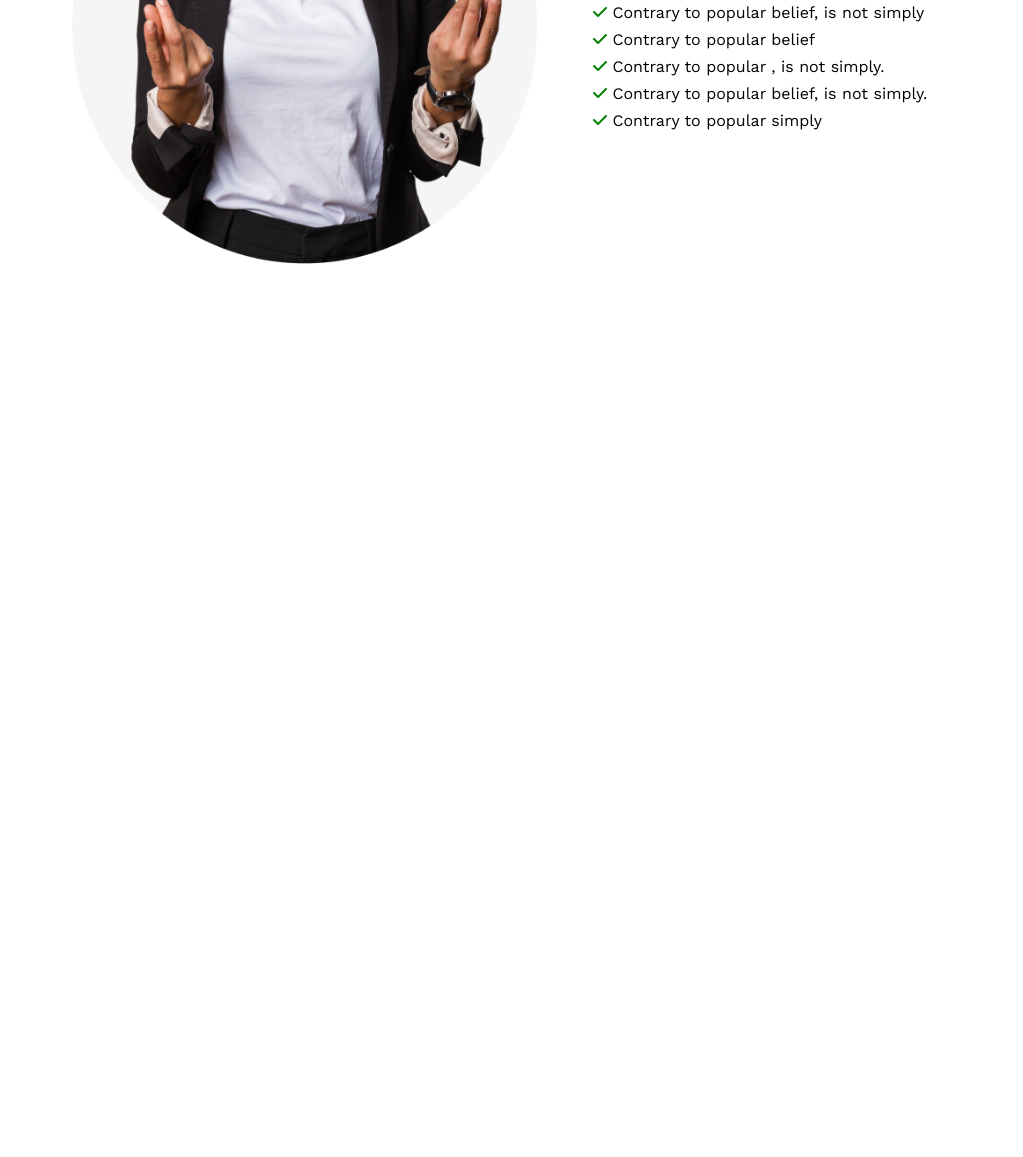
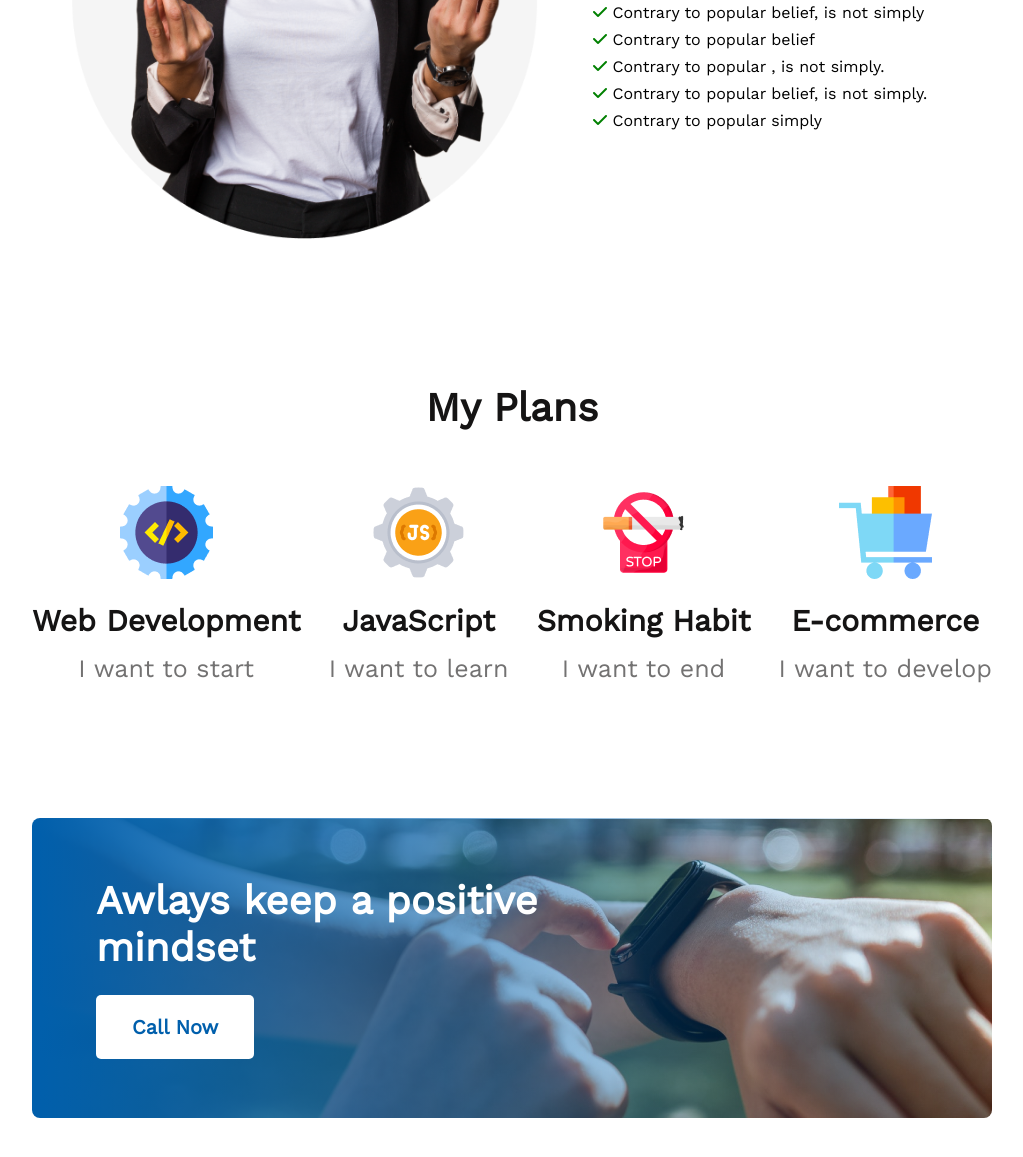
Before and after one commit to tabib-e-alahi/New-year-new-me, a plain HTML site: page index.html in a window 1280 px wide. Shown: the part 1735-2892 px from the top of the page, without its empty margins (128-1151 px from the left). Before the commit the page ends 2079 px from the top, so only its background shows below. Drawn offline with nearby package versions, Linux system fonts and the light colour scheme.

Commit message:
my-plans and mindset sections added

```diff
--- a/index.html
+++ b/index.html
@@ -6,6 +6,8 @@
     <link rel="stylesheet" href="styles/shared.css" />
     <link rel="stylesheet" href="styles/header.css" />
     <link rel="stylesheet" href="styles/failure.css" />
+    <link rel="stylesheet" href="styles/my_plans.css" />
+    <link rel="stylesheet" href="styles/mindset.css" />
 
     <link rel="preconnect" href="https://fonts.googleapis.com" />
     <link rel="preconnect" href="https://fonts.gstatic.com" crossorigin />
@@ -14,7 +16,10 @@
       rel="stylesheet"
     />
 
-    <script src="https://kit.fontawesome.com/6c3cebb775.js" crossorigin="anonymous"></script>
+    <script
+      src="https://kit.fontawesome.com/6c3cebb775.js"
+      crossorigin="anonymous"
+    ></script>
     <title>Document</title>
   </head>
   <body>
@@ -35,8 +40,8 @@
 
     <main>
       <!-- ===================================failures of previous year section=====================-->
+
       <section class="failure-container-class">
-
         <img class="failure-img" src="/images/person.png" alt="" />
 
         <div class="failure-info">
@@ -47,22 +52,67 @@
             making it over 2000 years old. Richard McClintock
           </p>
           <ul>
-            <li class="list-class"><i class="fa-solid fa-check my-font-class"></i> Contrary to popular belief, is not simply</li>
-            <li class="list-class"><i class="fa-solid fa-check my-font-class"></i> Contrary to popular belief</li>
-            <li class="list-class"><i class="fa-solid fa-check my-font-class"></i> Contrary to popular , is not simply.</li>
-            <li class="list-class"><i class="fa-solid fa-check my-font-class"></i> Contrary to popular belief, is not simply.</li>
-            <li class="last-list"><i class="fa-solid fa-check my-font-class"></i> Contrary to popular simply</li>
+            <li class="list-class">
+              <i class="fa-solid fa-check my-font-class"></i> Contrary to
+              popular belief, is not simply
+            </li>
+            <li class="list-class">
+              <i class="fa-solid fa-check my-font-class"></i> Contrary to
+              popular belief
+            </li>
+            <li class="list-class">
+              <i class="fa-solid fa-check my-font-class"></i> Contrary to
+              popular , is not simply.
+            </li>
+            <li class="list-class">
+              <i class="fa-solid fa-check my-font-class"></i> Contrary to
+              popular belief, is not simply.
+            </li>
+            <li class="last-list">
+              <i class="fa-solid fa-check my-font-class"></i> Contrary to
+              popular simply
+            </li>
           </ul>
         </div>
       </section>
 
       <!-- ===========================================My Plans section=========================================== -->
 
-      <section class=""></section>
+      <section class="">
+        <h1 class="my-plans-title">My Plans</h1>
+        <div class="plans-container-class">
+          <div class="plans-items-class">
+            <img src="images/icons/web.png" alt="" />
+            <h1>Web Development</h1>
+            <p>I want to start</p>
+          </div>
+
+          <div class="plans-items-class">
+            <img src="images/icons/js.png" alt="" />
+            <h1>JavaScript</h1>
+            <p>I want to learn</p>
+          </div>
+
+          <div class="plans-items-class">
+            <img src="images/icons/smoke.png" alt="" />
+            <h1>Smoking Habit</h1>
+            <p>I want to end</p>
+          </div>
+
+          <div class="plans-items-class">
+            <img src="images/icons/ecom.png" alt="" />
+            <h1>E-commerce</h1>
+            <p>I want to develop</p>
+          </div>
+        </div>
+      </section>
 
       <!-- ===============================Alaways keep positive mindset section =========================== -->
 
-      <section class=""></section>
+      <section class="mindset-container-class">
+        <h1>Awlays keep a positive mindset</h1>
+        <button class="call-now">Call Now</button>
+      </section>
     </main>
 
     <!-- ======================================= footer section ============================================== -->
--- a/styles/failure.css
+++ b/styles/failure.css
@@ -15,8 +15,9 @@
 .failure-img {
     width: 501px;
     height: 650px;
-  margin-top: 110px;
+  margin-top: 20px;
   margin-left: 180px;
+
 }
 
 .failure-description {
@@ -36,7 +37,7 @@ ul{
 }
 
 .last-list{
-    margin-bottom: 214px;
+  margin-bottom: 254px;
 }
 .my-font-class{
     color: green;
--- /dev/null
+++ b/styles/mindset.css
@@ -0,0 +1,31 @@
+.mindset-container-class {
+  background-image: linear-gradient(90deg, #005fac 0%, rgba(0, 95, 172, 0) 100%),url("../images/watch.png");
+  border-radius: 8px;
+  background-repeat: no-repeat;
+  /* background: ; */
+  width: 70%;
+  margin: 0px auto;
+  padding-top: 59px;
+  padding-left: 64px;
+  padding-bottom: 59px;
+  margin-bottom: 130px;
+}
+
+.mindset-container-class > h1 {
+  margin-bottom: 24px;
+  width: 459px;
+  color: #fff;
+  font-size: 40px;
+  font-weight: 700;
+}
+
+.call-now {
+  color: #005fac;
+  text-align: center;
+  font-size: 20px;
+  font-weight: 600;
+  border-radius: 5px;
+  background: #fff;
+  padding: 20px 36px;
+  border: 0px;
+}
--- /dev/null
+++ b/styles/my_plans.css
@@ -0,0 +1,41 @@
+.my-plans-title {
+  color: #151414;
+  text-align: center;
+  font-size: 40px;
+  font-weight: 700;
+  margin-bottom: 55px;
+}
+
+.plans-container-class {
+  display: flex;
+  justify-content: space-between;
+  width: 75%;
+  margin: 0px auto;
+  margin-bottom: 135px;
+}
+
+.plans-items-class {
+  display: flex;
+  flex-direction: column;
+  justify-content: center;
+  align-items: center;
+}
+
+.plans-items-class > img {
+  margin-bottom: 24px;
+}
+
+.plans-items-class > h1 {
+  margin-bottom: 16px;
+  color: #151414;
+  text-align: center;
+  font-size: 30px;
+  font-weight: 700;
+}
+
+.plans-items-class > p {
+  color: #737272;
+  text-align: center;
+  font-size: 25px;
+  font-weight: 500;
+}
```
